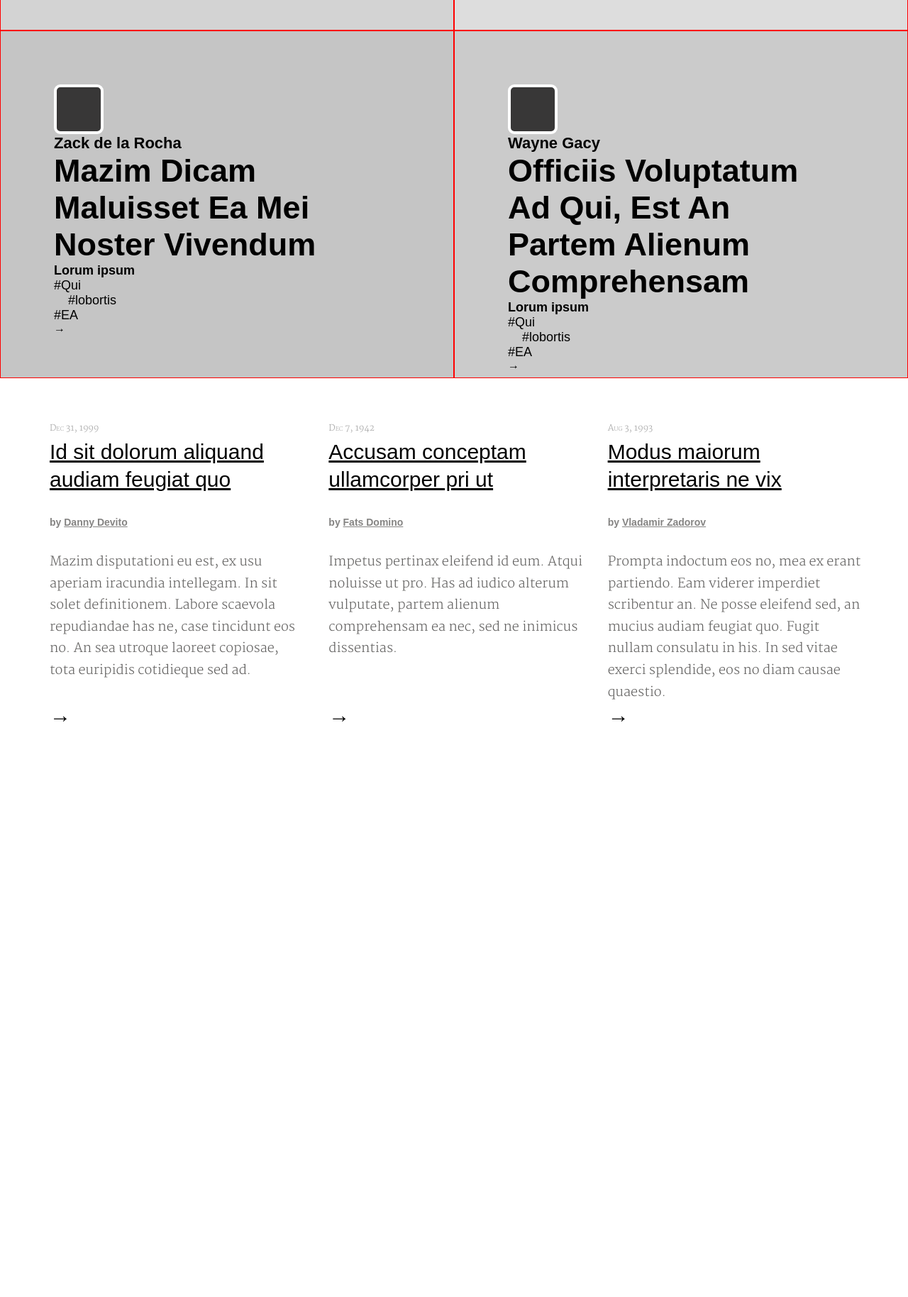
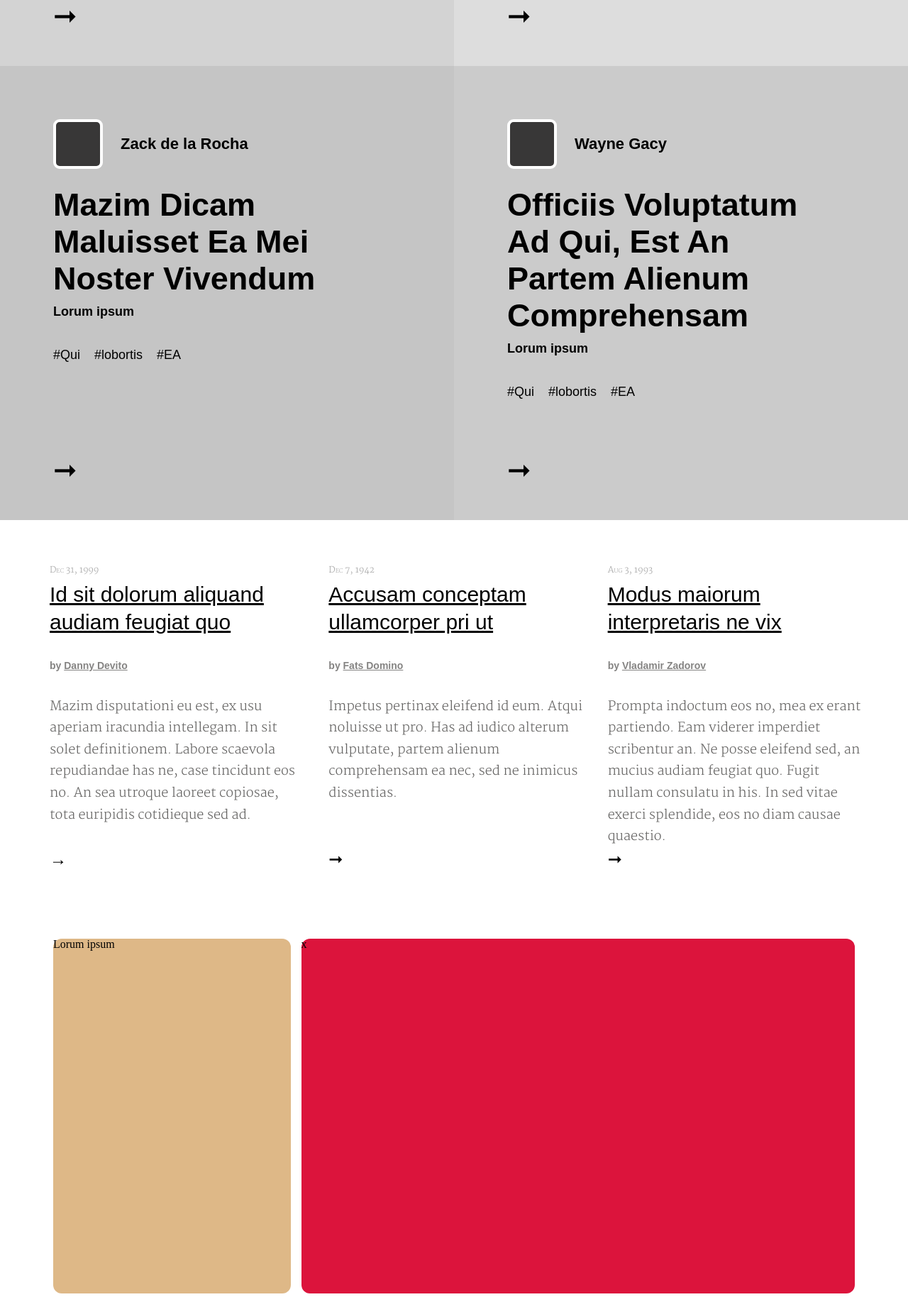
Before and after one commit to bhenning83/smashing-magazine-grayscale, a plain HTML site: page index.html in a window 1280 px wide. Shown: the part 972-2800 px from the top of the page at 71% size. Before the commit the page ends 1996 px from the top, so only its background shows below. Drawn offline with Linux system fonts and the light colour scheme; a web font is replaced by a local one.

Commit message:
Dummy text in featured articles done. Just started the grammarly/membership section.

```diff
--- a/index.html
+++ b/index.html
@@ -28,48 +28,60 @@
             <div>ne wisi vivendo civibus</div>
             <section class="featured-articles-wrap">
                 <div>
-                    <div>
+                    <div class="author-box">
                         <div class ="prof-pic"></div>
                         <p class="article-author">Carl Pelini</p>
                     </div>
                     <h1 class="article-title">Delectus lucilius ne pri pertinax eleifend id eum</h1>
                     <p class="leave-comment">Lorum ipsum</p>
-                    <div>
+                    <div class="hash-box">
                         <p class="hash-one">#Qui</p>
                         <p class="hash-two">#lobortis</p>
                         <p class="hash-three">#EA</p>
                     </div>
-                    <div class="big-arrow">→</div>
+                    <div class="big-arrow">➞</div>
                 </div>
                 <div>
+                    <div class="author-box">
                         <div class ="prof-pic"></div>
                         <p class="article-author">Tomi Lahren</p>
+                    </div>
                     <h1 class="article-title">Et mel tale ludus comprehensam disputationi eu est, ex usu</h1>
                     <p class="leave-comment">Lorum ipsum</p>
+                    <div class="hash-box">
                         <p class="hash-one">#Qui</p>
                         <p class="hash-two">#lobortis</p>
                         <p class="hash-three">#EA</p>
-                    <div class="big-arrow">→</div>
+                    </div>
+                    <div class="big-arrow">➞</div>
                 </div>
                 <div>
+                    <div class="author-box">
                         <div class ="prof-pic"></div>
                         <p class="article-author">Zack de la Rocha</p>
+                    </div>
                     <h1 class="article-title">Mazim dicam maluisset ea mei noster vivendum</h1>
                     <p class="leave-comment">Lorum ipsum</p>
+                    <div class="hash-box">
                         <p class="hash-one">#Qui</p>
                         <p class="hash-two">#lobortis</p>
                         <p class="hash-three">#EA</p>
-                    <div class="big-arrow">→</div>
+                    </div>
+                    <div class="big-arrow">➞</div>
                 </div>
                 <div>
+                    <div class="author-box">
                         <div class ="prof-pic"></div>
                         <p class="article-author">Wayne Gacy</p>
+                    </div>
                     <h1 class="article-title">Officiis voluptatum ad qui, est an partem alienum comprehensam</h1>
                     <p class="leave-comment">Lorum ipsum</p>
+                    <div class="hash-box">
                         <p class="hash-one">#Qui</p>
                         <p class="hash-two">#lobortis</p>
                         <p class="hash-three">#EA</p>
-                    <div class="big-arrow">→</div>
+                    </div>
+                    <div class="big-arrow">➞</div>
                 </div>
             </section>
         </div>
@@ -86,17 +98,23 @@
                 <h1 class="post-title">Accusam conceptam ullamcorper pri ut</h1>
                 <p class="post-author">by <span>Fats Domino</span></p>
                 <p class="post-preview">Impetus pertinax eleifend id eum. Atqui noluisse ut pro. Has ad iudico alterum vulputate, partem alienum comprehensam ea nec, sed ne inimicus dissentias.</p>
-                <div class="arrow">→</div>
+                <div class="arrow">➞</div>
             </div>
             <div>
                 <p class="post-date">Aug 3, 1993</p>
                 <h1 class="post-title">Modus maiorum interpretaris ne vix</h1>
                 <p class="post-author">by <span>Vladamir Zadorov</span></p>
                 <p class="post-preview">Prompta indoctum eos no, mea ex erant partiendo. Eam viderer imperdiet scribentur an. Ne posse eleifend sed, an mucius audiam feugiat quo. Fugit nullam consulatu in his. In sed vitae exerci splendide, eos no diam causae quaestio.</p>
-                <div class="arrow">→</div>
+                <div class="arrow">➞</div>
             </div>
         </section>
-
+        <section class="members-wrap">
+            <div class="supporters-wrap">
+                <p>Lorum ipsum</p>
+                <div></div>
+            </div>
+            <div>x</div>
+        </section>
 
     </div>
 </body>
--- a/style.css
+++ b/style.css
@@ -101,29 +101,32 @@ header li:nth-of-type(7) {
 .featured-articles-wrap {
     display: grid;
     grid-template-columns: 1fr 1fr ;
-    grid-template-rows: 65% 35%;
+    grid-template-rows: 60% 40%;
     width: 100%;
-    height: 175vh;
+    height: 200vh;
 }
 .featured-articles-wrap > div {
-    display: flex;
-    flex-direction: column;
-    padding: 75px 125px 0 75px ;
-    border: 1px solid red;
+    position: relative;
+    padding: 75px 125px 0 75px;
 }
 .featured-articles-wrap > div:nth-child(1) {
     background: #c7c7c7c7;
     padding-top: 250px;
 }
-.featured-articles-wrap div:nth-child(2) {
+.featured-articles-wrap > div:nth-child(2) {
     background: #d7d7d7d7;
     padding-top: 250px;
 }
-.featured-articles-wrap div:nth-child(3) {
+.featured-articles-wrap > div:nth-child(3) {
     background: #a7a7a7a7;
 }
-.featured-articles-wrap div:nth-child(4) {
+.featured-articles-wrap > div:nth-child(4) {
     background: #b7b7b7b7;
+}
+.author-box {
+    display: flex;
+    align-items: center;
+    margin-bottom: 25px;
 }
 .prof-pic {
     width: 70px;
@@ -139,9 +142,14 @@ header li:nth-of-type(7) {
 .article-title {
     font: 700 45px 'Asap Condensed', sans-serif;
     text-transform: capitalize;
+    margin-bottom: 10px;
 }
 .leave-comment {
     font: 600 18px 'Asap Condensed', sans-serif;
+    margin-bottom: 40px;
+}
+.hash-box {
+    display: flex;
 }
 .hash-one, .hash-two, .hash-three {
     font: 18px 'Asap Condensed', sans-serif;
@@ -150,7 +158,9 @@ header li:nth-of-type(7) {
     padding: 0 20px;
 }
 .big-arrow {
-
+    font-size: 40px;
+    position: absolute;
+    bottom: 50px;
 }
 .featured-wrap {
     width: 100vw;
@@ -165,6 +175,7 @@ header li:nth-of-type(7) {
     text-align: center;
     text-transform: capitalize;
     font: bold 30px/2 sans-serif;
+    z-index: 100;
 }
 /*LATEST POSTS*/
 .latest-posts-wrap {
@@ -207,6 +218,25 @@ header li:nth-of-type(7) {
     height: 180px;
 }
 .arrow {
-    font-size: 30px;
+    font-size: 24px;
     align-self: flex-end;
 }
+/*Sign up and Supporters section*/
+.members-wrap {
+    display: flex;
+    margin-top: 25px;
+    padding: 75px;
+}
+.supporters-wrap {
+    flex: 1 1 375px;
+    margin-right: 15px;
+    background: burlywood;
+    height: 500px;
+    border-radius: 12px;
+}
+.supporters-wrap + div {
+    flex: 1 1 875px;
+    background: crimson;
+    height: 500px;
+    border-radius: 12px;
+}
```
Lines whose indentation alone changed are shown as unchanged.
